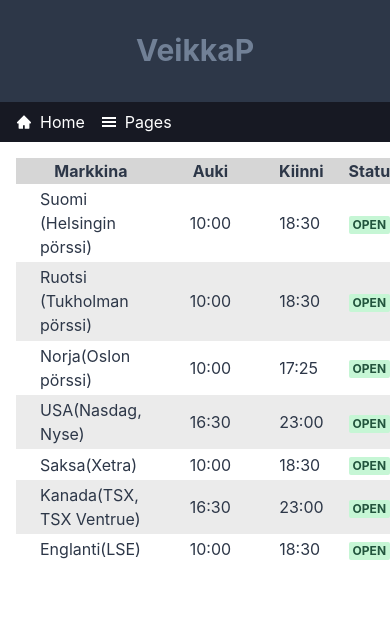
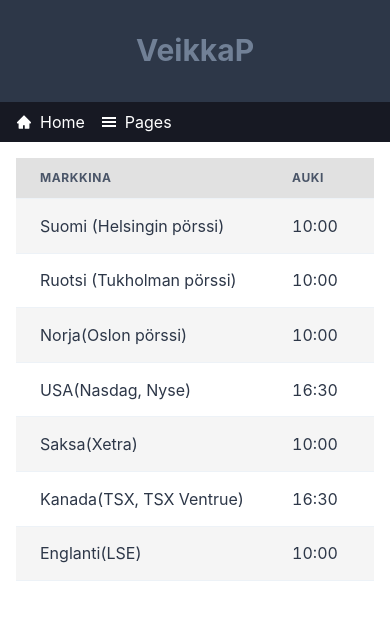
Before and after one commit to Iiigorriii/reactnettisivut, a Next.js app: page /porssiaukioloajat in a window 390 px wide. Shown: the top 620 px of the page. Built offline with nearby package versions, Linux system fonts and the light colour scheme.

Commit message:
Pörssiaukioloajat more responsive

```diff
--- a/pages/porssiaukioloajat/index.js
+++ b/pages/porssiaukioloajat/index.js
@@ -1,8 +1,15 @@
-import { Badge } from "@chakra-ui/react";
 import { Layout } from "../../components/Layout";
 import { porssilista } from "../../misc/porssilista";
-
-import styles from "../../styles/Porssiaukioloajat.module.css";
+import {
+  Table,
+  Tbody,
+  Thead,
+  Tr,
+  Th,
+  Td,
+  TableContainer,
+  Badge,
+} from "@chakra-ui/react";
 
 const Porssiaukioloajat = () => {
   const valmiit = [];
@@ -53,22 +60,32 @@ const Porssiaukioloajat = () => {
 
   return (
     <Layout>
-      <table className={styles.table}>
-        <thead className={styles.thead}>
-          <tr>
-            <th>Markkina</th>
-            <th>Auki</th>
-            <th>Kiinni</th>
-            <th>Status</th>
-          </tr>
-        </thead>
-        <tbody className={styles.tbody}>
+      <TableContainer style={{ maxWidth: "600px" }}>
+        <Table>
+          <Thead>
+            <Tr
+              style={{
+                backgroundColor: "rgb(225, 225, 225)",
+              }}
+            >
+              <Th>Markkina</Th>
+              <Th>Auki</Th>
+              <Th>Kiinni</Th>
+              <Th>Status</Th>
+            </Tr>
+          </Thead>
+          <Tbody>
             {valmiit.map((valmis, i) => (
-            <tr key={i} className={styles.tr}>
-              <td className={styles.td}>{valmis.name}</td>
-              <td className={styles.td}>{valmis.auki}</td>
-              <td className={styles.td}>{valmis.kiinni}</td>
-              <td>
+              <Tr
+                key={i}
+                style={{
+                  backgroundColor: i % 2 == 0 ? "rgb(245, 245, 245)" : "white",
+                }}
+              >
+                <Td>{valmis.name}</Td>
+                <Td>{valmis.auki}</Td>
+                <Td>{valmis.kiinni}</Td>
+                <Td>
                   {valmis.isAuki ? (
                     <Badge variant="subtle" colorScheme="green">
                       Open
@@ -78,11 +95,12 @@ const Porssiaukioloajat = () => {
                       Closed
                     </Badge>
                   )}
-              </td>
-            </tr>
+                </Td>
+              </Tr>
             ))}
-        </tbody>
-      </table>
+          </Tbody>
+        </Table>
+      </TableContainer>
     </Layout>
   );
 };
--- a/styles/Porssiaukioloajat.module.css
+++ /dev/null
@@ -1,16 +0,0 @@
-.tr:nth-child(even) {
-  background-color: rgb(235, 235, 235);
-}
-
-.table {
-  border-collapse: collapse;
-  border-spacing: 0;
-}
-
-.td {
-  padding: 0.2rem 1.5rem;
-}
-
-.thead {
-  background-color: rgb(214, 214, 214);
-}
```
Lines whose indentation alone changed are shown as unchanged.
